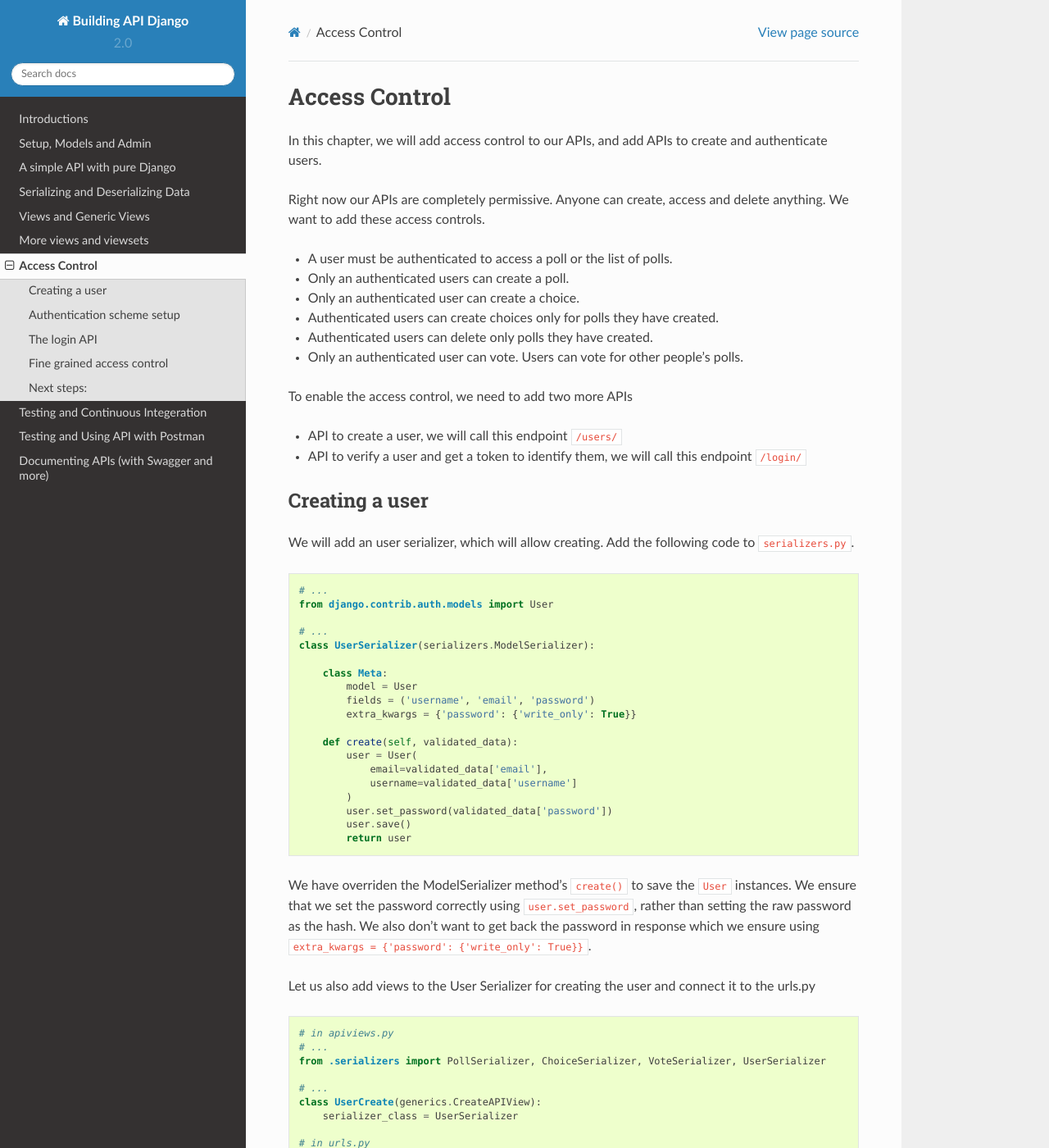
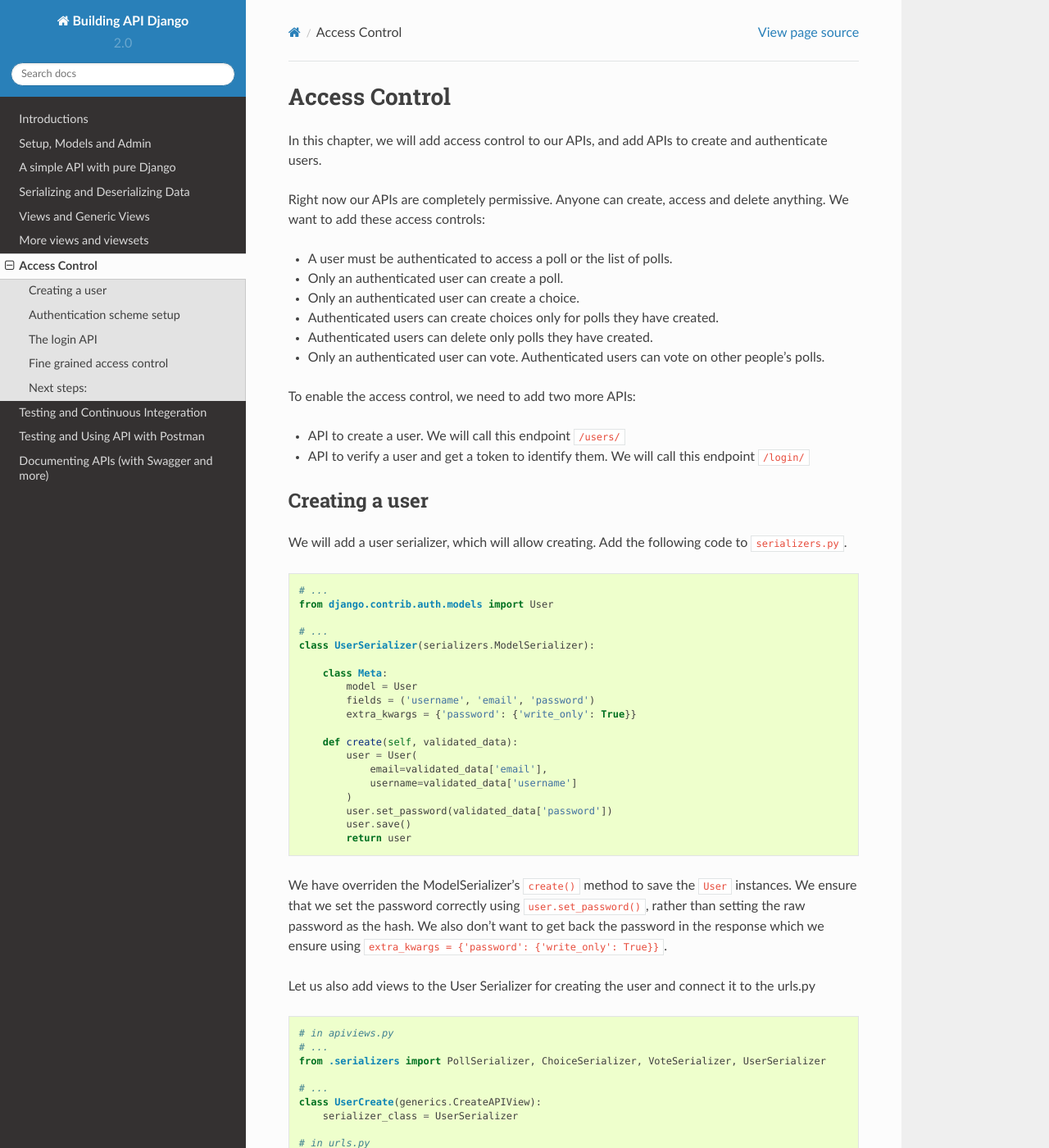
Before and after one commit to agiliq/building-api-django, a Sphinx documentation site: the page built from docs/access-control.rst, in a window 1280 px wide and 1400 px high. Shown: the whole window at 82% size. Built offline with Sphinx 7.4.7 and the Read the Docs theme 2.0.0, drawn with Linux system fonts in a browser that asks for light colours; some of the changed text lies outside the part shown.

Commit message:
Update access-control.rst
Fixed minor spelling typos and added phrases for clarity.

```diff
--- a/docs/access-control.rst
+++ b/docs/access-control.rst
@@ -5,20 +5,20 @@ In this chapter, we will add access control to our APIs,
 and add APIs to create and authenticate users.
 
 Right now our APIs are completely permissive. Anyone can create, access and delete anything.
-We want to add these access controls.
+We want to add these access controls:
 
 
 - A user must be authenticated to access a poll or the list of polls.
-- Only an authenticated users can create a poll.
+- Only an authenticated user can create a poll.
 - Only an authenticated user can create a choice.
 - Authenticated users can create choices only for polls they have created.
 - Authenticated users can delete only polls they have created.
-- Only an authenticated user can vote. Users can vote for other people's polls.
+- Only an authenticated user can vote. Authenticated users can vote on other people's polls.
 
-To enable the access control, we need to add two more APIs
+To enable the access control, we need to add two more APIs:
 
-- API to create a user, we will call this endpoint :code:`/users/`
-- API to verify a user and get a token to identify them, we will call this endpoint :code:`/login/`
+- API to create a user. We will call this endpoint :code:`/users/`
+- API to verify a user and get a token to identify them. We will call this endpoint :code:`/login/`
 
 
 
@@ -26,7 +26,7 @@ Creating a user
 --------------------------
 
 
-We will add an user serializer, which will allow creating. Add the following code to :code:`serializers.py`.
+We will add a user serializer, which will allow creating. Add the following code to :code:`serializers.py`.
 
 .. code-block:: python
 
@@ -50,7 +50,7 @@ We will add an user serializer, which will allow creating. Add the following cod
             user.save()
             return user
 
-We have overriden the ModelSerializer method's :code:`create()` to save the :code:`User` instances. We ensure that we set the password correctly using :code:`user.set_password`, rather than setting the raw password as the hash. We also don't want to get back the password in response which we ensure using :code:`extra_kwargs = {'password': {'write_only': True}}`.
+We have overriden the ModelSerializer's :code:`create()` method to save the :code:`User` instances. We ensure that we set the password correctly using :code:`user.set_password()`, rather than setting the raw password as the hash. We also don't want to get back the password in the response which we ensure using :code:`extra_kwargs = {'password': {'write_only': True}}`.
 
 Let us also add views to the User Serializer for creating the user and connect it to the urls.py
 
@@ -149,13 +149,13 @@ Also, dont forget to give exemption to :code:`UserCreate` view for authenticatio
         permission_classes = ()
         serializer_class = UserSerializer
 
-Note the :code:`authentication_classes = ()` and :code:`permission_classes = ()` to exempt :code:`UserCreate` from global authentication scheme.
+Note the :code:`authentication_classes = ()` and :code:`permission_classes = ()` statements which exempt :code:`UserCreate` from the global authentication scheme.
 
-We want to ensure that tokens are created when user is created in :code:`UserCreate` view, so we update the :code:`UserSerializer`. Change your :code:`serializers.py` like this
+To ensure that tokens are created when a user is created in the :code:`UserCreate` view, we need to update the :code:`UserSerializer`. Edit your :code:`serializers.py` to accomodate this change.
 
 .. code-block:: python
 
-    from rest_framework.authtoken.models import Token
+    from rest_framework.authtoken.models import Token  # new
 
     class UserSerializer(serializers.ModelSerializer):
 
@@ -241,7 +241,7 @@ POST with a incorrect username and password, and you will get a response like th
         "error": "Wrong Credentials"
     }
 
-Another way to create this login endpoint is using :code:`obtain_auth_token` method provide by DRF
+Another way to create this login endpoint is using the :code:`obtain_auth_token` method provided by DRF.
 
 .. code-block:: python
 
@@ -299,13 +299,13 @@ We will do that by overriding :code:`PollViewSet.destroy` and :code:`ChoiceList.
         def post(self, request, *args, **kwargs):
             poll = Poll.objects.get(pk=self.kwargs["pk"])
             if not request.user == poll.created_by:
-                raise PermissionDenied("You can not create choice for this poll.")
+                raise PermissionDenied("You can not create a choice for this poll.")
             return super().post(request, *args, **kwargs)
 
 In both cases, we are checking :code:`request.user` against the expected user, and raising
 a :code:`PermissionDenied` error if it does not match.
 
-You can check this by doing a DELETE on someone elses :code:`Poll`. You will get an error with :code:`HTTP 403 Forbidden` and response.
+You can check this by doing a DELETE on someone elses :code:`Poll`. You will get an error with :code:`HTTP 403 Forbidden` and the following response:
 
 
 .. code-block:: json
@@ -315,7 +315,7 @@ You can check this by doing a DELETE on someone elses :code:`Poll`. You will get
     }
 
 
-Similarly, trying to create choice for someone else's :code:`Poll` will get an error with :code:`HTTP 403 Forbidden` and response
+Similarly, trying to create a choice for someone else's :code:`Poll` will get an error with :code:`HTTP 403 Forbidden` and the following response:
 
 .. code-block:: json
 
```
Also changed, not shown: other parts of docs/access-control.rst (+6 -6 lines).
